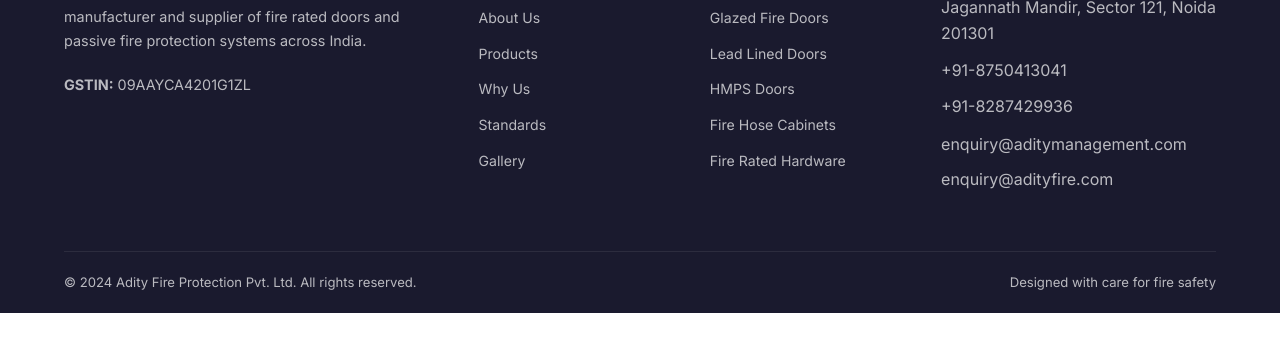
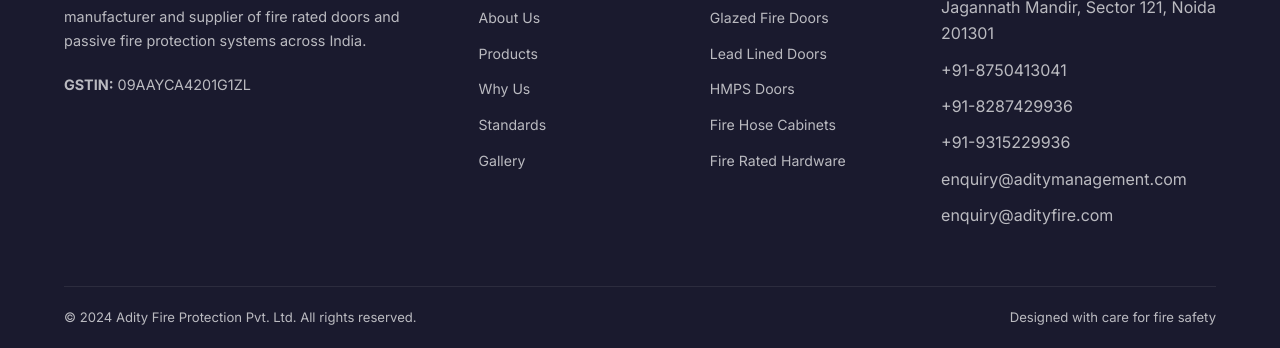
Before and after one commit to Shiv0-6/Adity-Management-Servirces-pvt.-ltd, a plain HTML site: page index.html in a window 1280 px wide. Shown: the part 7995-8343 px from the top of the page. Before the commit the page ends 8308 px from the top, so only its background shows below. Drawn offline with Linux system fonts and the light colour scheme.

Commit message:
Added one more contact number

```diff
--- a/index.html
+++ b/index.html
@@ -555,6 +555,7 @@
             <li>3rd Floor, Plot No. 68, Near Jagannath Mandir, Sector 121, Noida 201301</li>
             <li style="margin-top: 12px;">+91-8750413041</li>
             <li>+91-8287429936</li>
+            <li>+91-9315229936</li>
             <li style="margin-top: 12px;">enquiry@aditymanagement.com</li>
             <li>enquiry@adityfire.com</li>
           </ul>
```
